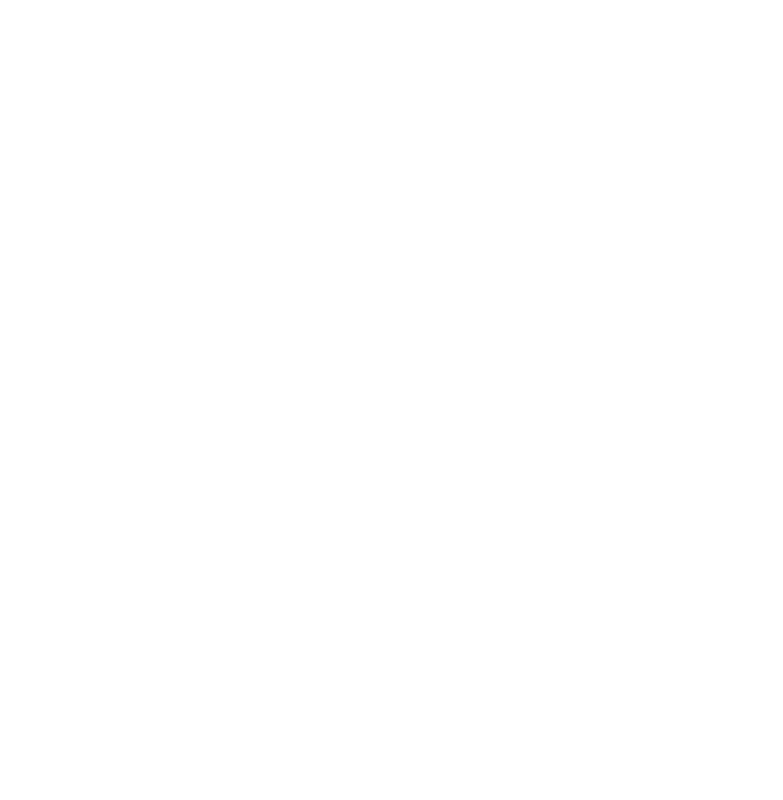
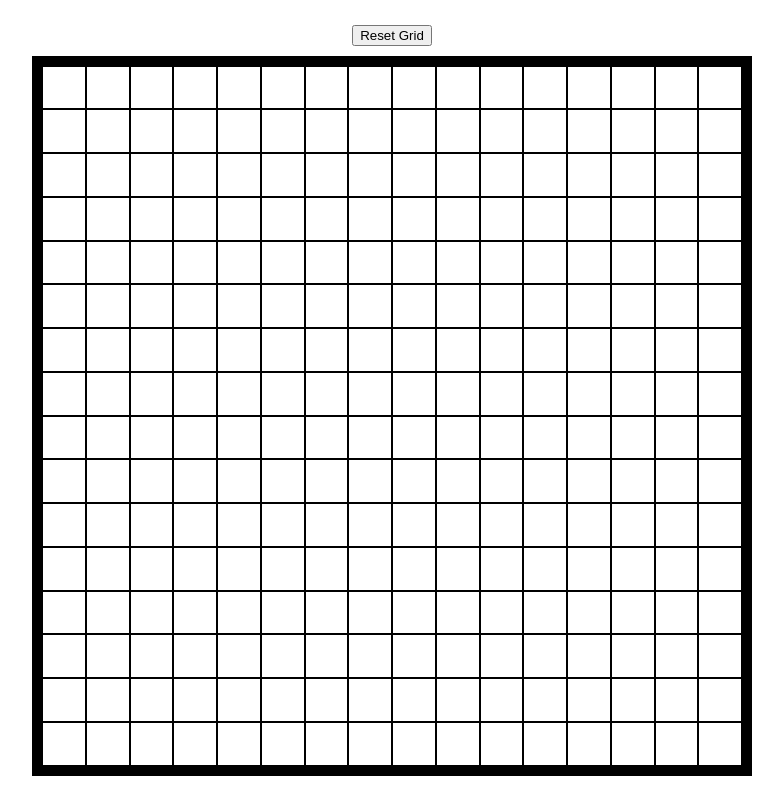
Before and after one commit to JyrexRonaldo/etch-a-sketch, a plain HTML site: page index.html in a window 1280 px wide. Shown: the whole page, without its empty margins (248-1031 px from the left). Drawn offline with Linux system fonts and the light colour scheme.

Commit message:
Create grid and implement reset button.

```diff
--- /dev/null
+++ b/css/reset.css
@@ -0,0 +1,48 @@
+/* http://meyerweb.com/eric/tools/css/reset/
+   v2.0 | 20110126
+   License: none (public domain)
+*/
+
+html, body, div, span, applet, object, iframe,
+h1, h2, h3, h4, h5, h6, p, blockquote, pre,
+a, abbr, acronym, address, big, cite, code,
+del, dfn, em, img, ins, kbd, q, s, samp,
+small, strike, strong, sub, sup, tt, var,
+b, u, i, center,
+dl, dt, dd, ol, ul, li,
+fieldset, form, label, legend,
+table, caption, tbody, tfoot, thead, tr, th, td,
+article, aside, canvas, details, embed,
+figure, figcaption, footer, header, hgroup,
+menu, nav, output, ruby, section, summary,
+time, mark, audio, video {
+	margin: 0;
+	padding: 0;
+	border: 0;
+	font-size: 100%;
+	font: inherit;
+	vertical-align: baseline;
+}
+/* HTML5 display-role reset for older browsers */
+article, aside, details, figcaption, figure,
+footer, header, hgroup, menu, nav, section {
+	display: block;
+}
+body {
+	line-height: 1;
+}
+ol, ul {
+	list-style: none;
+}
+blockquote, q {
+	quotes: none;
+}
+blockquote:before, blockquote:after,
+q:before, q:after {
+	content: '';
+	content: none;
+}
+table {
+	border-collapse: collapse;
+	border-spacing: 0;
+}
--- a/css/style.css
+++ b/css/style.css
@@ -0,0 +1,28 @@
+* {
+    box-sizing: border-box;
+}
+
+*::after,
+*::before,
+body {
+    box-sizing: inherit;
+}
+
+.container {
+    width: 720px;
+    height: 720px;
+    border: 10px solid black;
+    display: flex;
+    flex-wrap: wrap;
+    overflow: hidden;
+
+}
+
+body {
+    display: flex;
+    justify-content: center;
+    align-items: center;
+    flex-direction: column;
+    height: 100vh;
+    gap: 10px;
+}
--- a/index.html
+++ b/index.html
@@ -3,11 +3,13 @@
 <head>
     <meta charset="UTF-8">
     <meta name="viewport" content="width=device-width, initial-scale=1.0">
-    <title>Document</title>
+    <link rel="stylesheet" href="./css/reset.css">
     <link rel="stylesheet" href="./css/style.css">
-    <script src="./js/index.js"></script>
+    <script src="./js/index.js" defer></script>
+    <title>Etch-a-Sketch</title>
 </head>
 <body>
-
+    <button>Reset Grid</button>
+    <div class="container"></div>
 </body>
 </html>
--- a/js/index.js
+++ b/js/index.js
@@ -0,0 +1,31 @@
+const resetButton = document.querySelector('button');
+
+resetButton.addEventListener('click', () => {
+    let sideSize = +prompt("How many number of squares per sides? (Maximum sides: 100)");
+    createGrid(sideSize);
+});
+
+createGrid();
+
+
+function createGrid(size = 16) {
+    const container = document.querySelector('.container');
+    container.innerHTML = ""
+    for (let i = 0; i < 10000; i++) {
+        const grid = document.createElement('div');
+        grid.style.width = `${700 / size}px`;
+        grid.style.height = `${700 / size}px`;
+        grid.style.border = '1px solid black';
+        container.appendChild(grid);
+    }
+    changeColor();
+}
+
+function changeColor() {
+    const grids = document.querySelectorAll('.container div');
+    grids.forEach((grid) => {
+        grid.addEventListener('mouseover', (e) => {
+            e.target.style.backgroundColor = 'yellow';
+        });
+    })
+}
```
